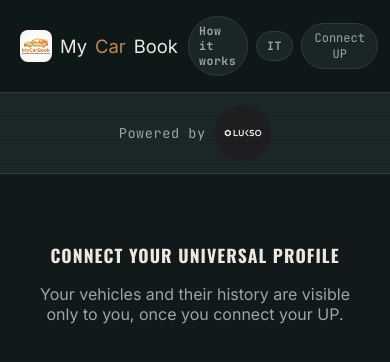
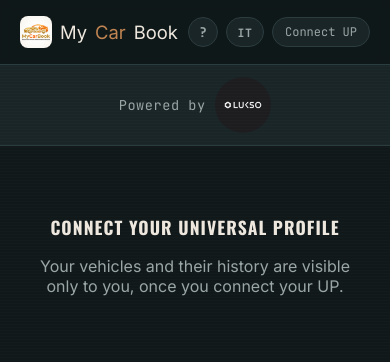
Before and after one commit to ChainIntegrate/MyCarBook, a website: page frontend/index.html in a window 390 px wide. Drawn offline with nearby package versions, Linux system fonts and the light colour scheme; a script that the page names is missing.

Commit message:
fix: compact How it works link to icon-only for mobile header layout

```diff
--- a/frontend/index.html
+++ b/frontend/index.html
@@ -127,6 +127,24 @@
     cursor:pointer;
   }
   .lang-toggle:hover{ border-color:var(--brass-dim); color:var(--ink); }
+
+  .how-it-works-btn{
+    font-family:var(--mono);
+    font-size:0.85rem;
+    font-weight:700;
+    color:var(--ink-muted);
+    background:var(--surface);
+    border:1px solid var(--line);
+    border-radius:50%;
+    width:1.9rem;
+    height:1.9rem;
+    display:flex;
+    align-items:center;
+    justify-content:center;
+    text-decoration:none;
+    flex-shrink:0;
+  }
+  .how-it-works-btn:hover{ border-color:var(--brass-dim); color:var(--ink); }
 
   main{ max-width:560px; margin:0 auto; padding:1.25rem; }
 
@@ -299,7 +317,7 @@
     My<span>Car</span>Book
   </div>
   <div class="header-actions">
-    <a href="how-it-works.html" class="lang-toggle" style="text-decoration:none; display:inline-flex; align-items:center;" data-i18n="navHowItWorks">How it works</a>
+    <a href="how-it-works.html" class="how-it-works-btn" title="How it works" aria-label="How it works">?</a>
     <button class="lang-toggle" id="btn-lang">IT</button>
     <button class="wallet-chip" id="btn-connect" data-i18n="walletConnect">Connect UP</button>
   </div>
```
